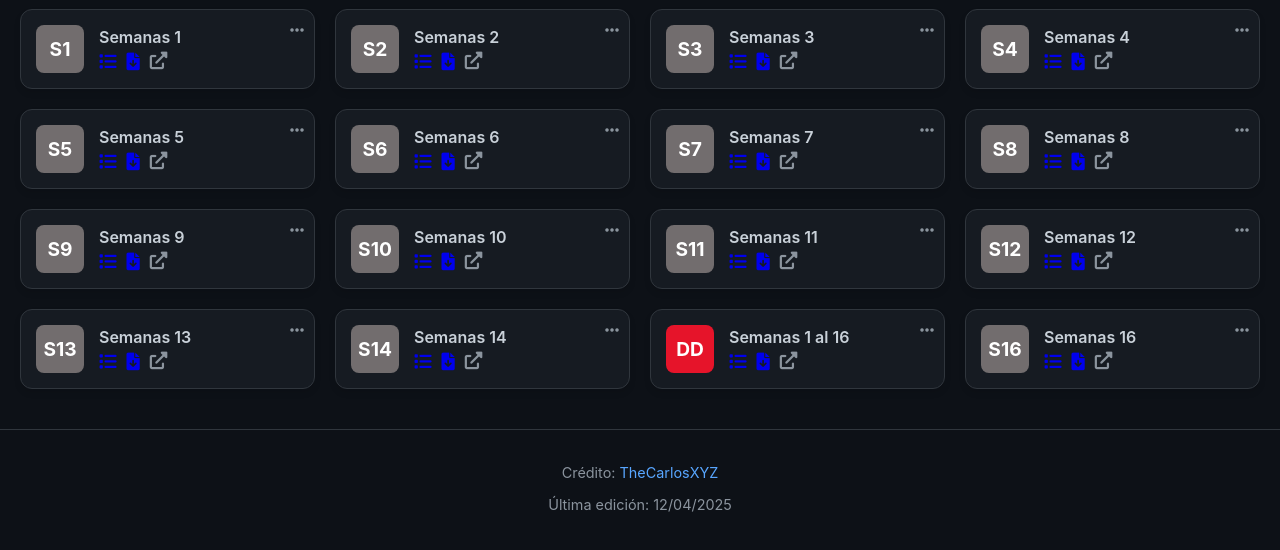
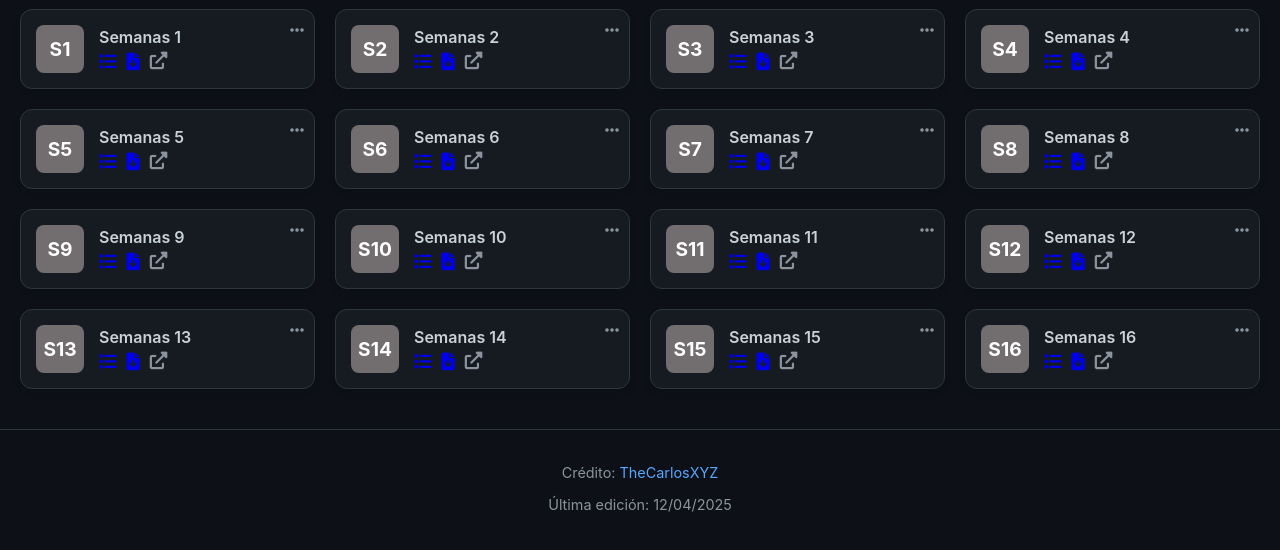
Before and after one commit to TheCarlosXYZ/TheCarlosXYZ.github.io, a plain HTML site: page tareas.html in a window 1280 px wide. Shown: the part 112-662 px from the top of the page. Drawn offline with Linux system fonts and the light colour scheme.

Commit message:
Update task icon and title in tareas.html

```diff
--- a/tareas.html
+++ b/tareas.html
@@ -245,11 +245,11 @@
                 </div>
             </div>
             <div class="task-card">
-                <div class="task-icon-container" style="background-color: #e6142a;">
-                    <span class="task-initials">DD</span>
+                <div class="task-icon-container" style="background-color: #726d6e;">
+                    <span class="task-initials">S15</span>
                 </div>
                 <div class="task-details">
-                    <span class="task-title">Semanas 1 al 16</span>
+                    <span class="task-title">Semanas 15</span>
                     <div class="task-actions">
                         <a href="url-del-archivo.html" title="Ver tarea"><i class="fas fa-list"></i></a>
                         <a href="url-para-descargar.pdf" download title="Descargar"><i class="fas fa-file-download"></i></a>
```
